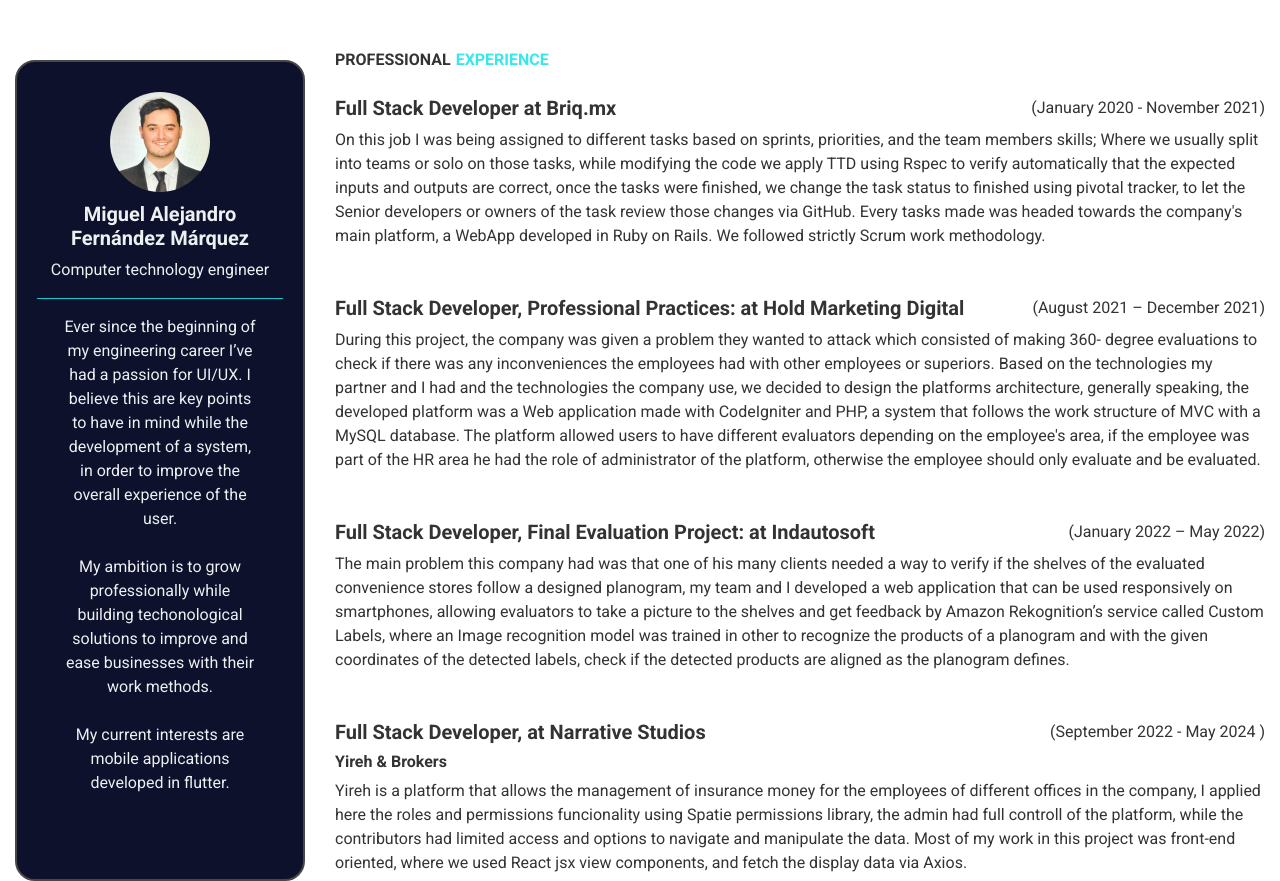
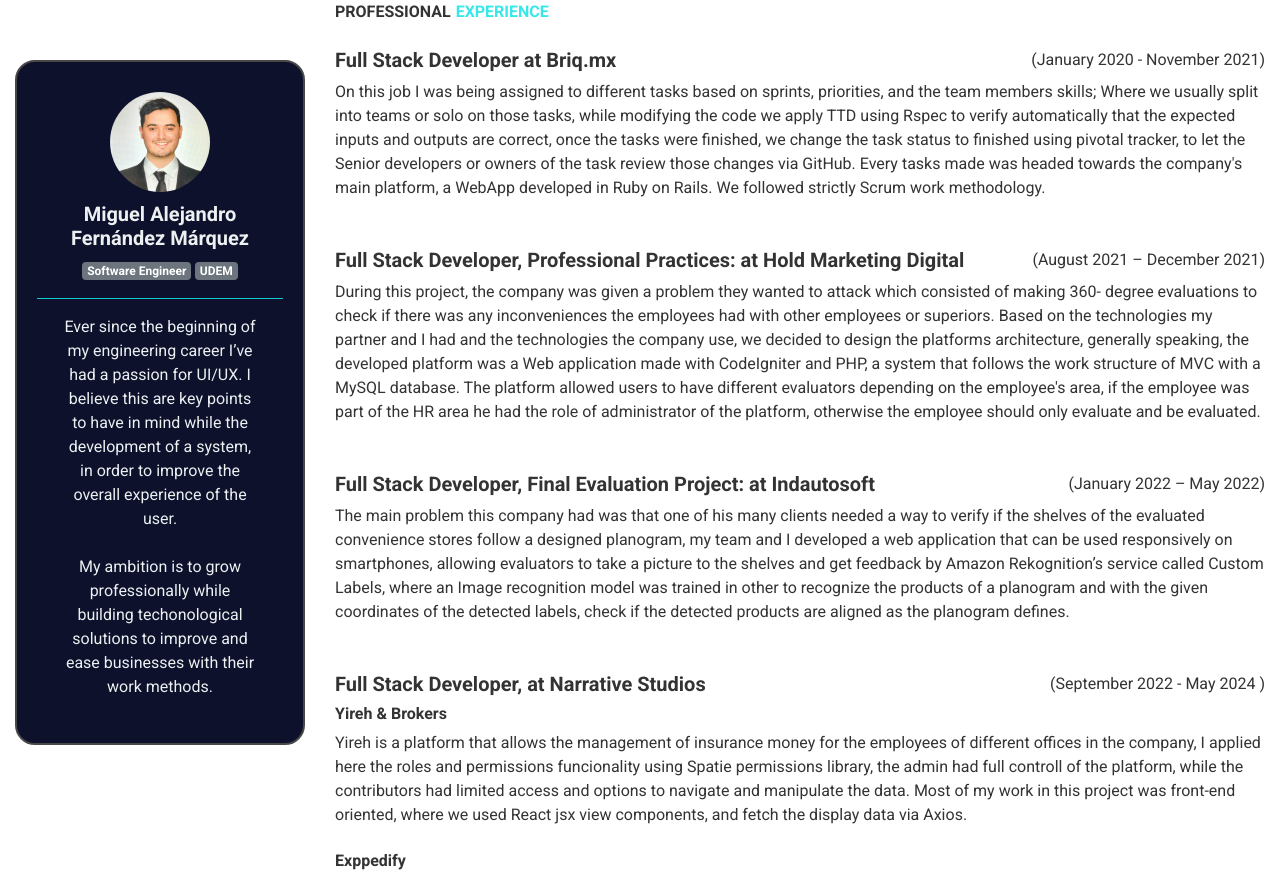
Before and after one commit to miguelfdz/miguelfdz.github.io, a plain HTML site: page index.html in a window 1280 px wide. Shown: the top 881 px of the page. Drawn offline with nearby package versions, Linux system fonts and the light colour scheme.

Commit message:
added badges

```diff
--- a/index.html
+++ b/index.html
@@ -17,7 +17,8 @@
                     <div class="profile text-center">
                         <img src="profile-pic.jpeg" alt="Miguel Fernández">
                         <h5 class="bold">Miguel Alejandro Fernández Márquez</h5>
-                        <p>Computer technology engineer</p>
+                        <div class="badge badge-secondary">Software Engineer</div>
+                        <div class="badge badge-secondary">UDEM</div>
                         <hr class="solid">
                     </div>
                     <div class="px-4 mb-2">
@@ -38,16 +39,10 @@
                         to improve and ease businesses with their work methods.
                       </p>
                     </div>
-                    <div class="px-4 mb-5">
-                      <p class="text-center">
-                        My current interests are
-                        mobile applications developed in flutter.
-                      </p>
-                    </div>
                 </div>
             </aside>
             <!-- Main content-->
-            <main class="col-md-9 my-5 main-content">
+            <main class="col-md-9 main-content">
                 <!-- Main content -->
                 <section id="experience">
                     <div class="mb-4">
@@ -62,7 +57,8 @@
                       automatically that the expected inputs and outputs are correct, once the tasks were finished, we change the task
                       status to finished using pivotal tracker, to let the Senior developers or owners of the task review those changes via
                       GitHub. Every tasks made was headed towards the company's main platform, a WebApp developed in Ruby on
-                    Rails. We followed strictly Scrum work methodology.</p>
+                      Rails. We followed strictly Scrum work methodology.
+                    </p>
                     <div class="d-flex justify-content-between">
                       <h5 class="bold">Full Stack Developer, Professional Practices: at Hold Marketing Digital</h5>
                       <div>(August 2021 – December 2021)</div>
@@ -74,7 +70,8 @@
                       CodeIgniter and PHP, a system that follows the work structure of MVC with a MySQL database. The platform
                       allowed users to have different evaluators depending on the employee's area, if the employee was part of the HR
                       area he had the role of administrator of the platform, otherwise the employee should only evaluate and be
-                      evaluated.</p>
+                      evaluated.
+                    </p>
                     <div class="d-flex justify-content-between">
                       <h5 class="bold">Full Stack Developer, Final Evaluation Project: at Indautosoft</h5>
                       <div>(January 2022 – May 2022)</div>
@@ -84,7 +81,8 @@
                       be used responsively on smartphones, allowing evaluators to take a picture to the shelves and get feedback by
                       Amazon Rekognition’s service called Custom Labels, where an Image recognition model was trained in other to
                       recognize the products of a planogram and with the given coordinates of the detected labels, check if the detected
-                        products are aligned as the planogram defines.</p>
+                      products are aligned as the planogram defines.
+                    </p>
                     <div class="d-flex justify-content-between">
                       <h5 class="bold">Full Stack Developer, at Narrative Studios</h5>
                       <div>(September 2022 - May 2024 )</div>
```
Lines whose indentation alone changed are shown as unchanged.
